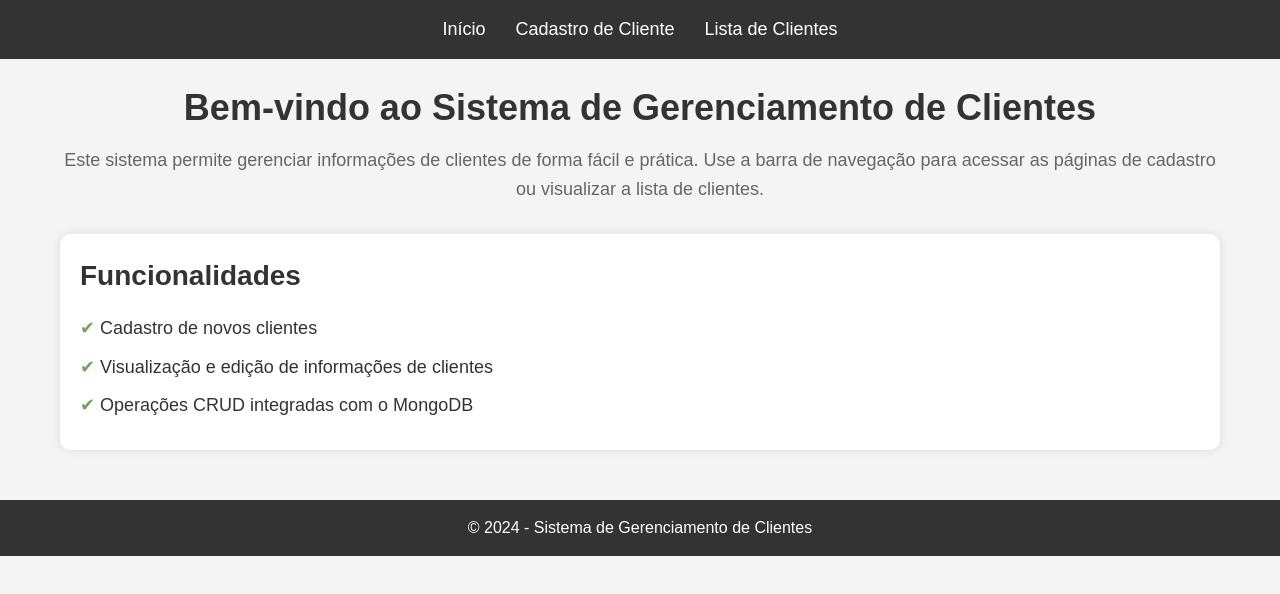
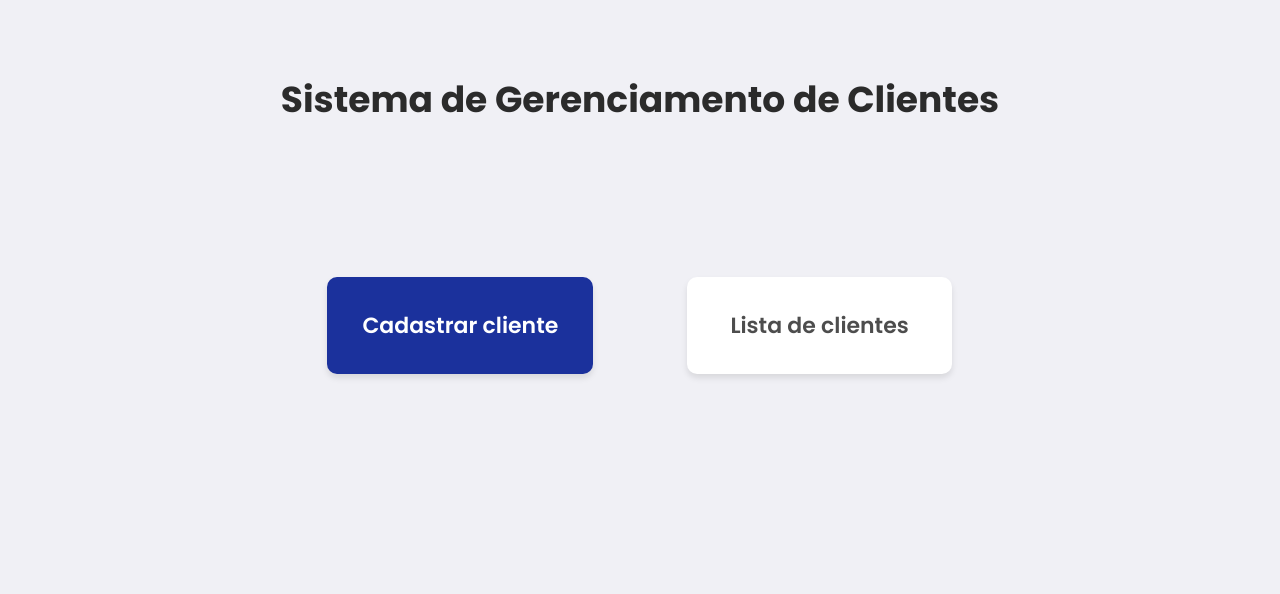
Before and after one commit to marcella2808/exemplo-api, a plain HTML site: page frontend/public/html/index.html in a window 1280 px wide. Drawn offline with Linux system fonts and the light colour scheme.

Commit message:
aprimorando o frontend

```diff
--- a/frontend/public/css/clientes/cadastro-cliente.css
+++ b/frontend/public/css/clientes/cadastro-cliente.css
@@ -1,16 +1,23 @@
+@import url("../default.css");
 * {
     box-sizing: border-box;
 }
 
 body {
     font-family: Arial, sans-serif;
-    background-color: #f4f4f4;
+    background-color: #fff;
     margin: 0;
     padding: 20px;
 }
 
-  h2 {
+h1 {
+    margin: 1rem 0;
     text-align: center;
+    color: #333;
+}
+
+h3 {
+    margin: .75rem 0 .5rem;
     color: #333;
 }
 
@@ -18,44 +25,39 @@ body {
     background-color: #fff;
     max-width: 500px;
     margin: 0 auto;
-    padding: 20px;
-    border-radius: 8px;
-    box-shadow: 0 0 10px rgba(0, 0, 0, 0.1);
+    padding: 1rem;
 }
 
 label {
     display: block;
-    font-weight: bold;
+    font-weight: 600;
     margin-bottom: 5px;
     color: #333;
 }
 
-  input[type="text"], input[type="email"] {
+input {
     width: 100%;
-    padding: 8px;
+    padding: 6px;
     margin-bottom: 15px;
-    border: 1px solid #ccc;
-    border-radius: 4px;
+    border: none;
+    border-bottom: 1.5px solid #ccc;
+    background-color: #f3f3f3;
 }
 
 button {
     width: 100%;
     padding: 10px;
-    background-color: #28a745;
+    background-color: rgb(27 156 41);
     color: #fff;
     border: none;
     border-radius: 4px;
     font-size: 16px;
     cursor: pointer;
+    margin-top: 1rem;
 }
 
 button:hover {
-    background-color: #218838;
-  }
-
-  h3 {
-    margin-top: 20px;
-    color: #333;
+    background-color: rgb(22, 122, 33);
 }
 
 p#mensagem {
--- a/frontend/public/css/clientes/editar-cliente.css
+++ b/frontend/public/css/clientes/editar-cliente.css
@@ -1,54 +1,61 @@
+@import url('../default.css');
 * {
     box-sizing: border-box;
 }
 
 body {
     font-family: Arial, sans-serif;
-    background-color: #f4f4f4;
+    background-color: #fff;
     margin: 0;
     padding: 20px;
 }
 
-h2 {
+h1 {
+    margin: 1rem 0;
+    text-align: center;
     color: #333;
-    text-align: center;
+}
+
+h3 {
+    margin: .75rem 0 .5rem;
+    color: #333;
 }
 
 form {
-    background: #fff;
-    padding: 20px;
-    border-radius: 8px;
-    box-shadow: 0 0 10px rgba(0, 0, 0, 0.1);
+    background-color: #fff;
     max-width: 500px;
     margin: 0 auto;
+    padding: 1rem;
 }
 
 label {
     display: block;
-    margin: 10px 0 5px;
-    font-weight: bold;
+    font-weight: 600;
+    margin-bottom: 5px;
+    color: #333;
 }
 
-input[type="text"],
-input[type="email"] {
+input {
     width: 100%;
-    padding: 10px;
-    border: 1px solid #ccc;
-    border-radius: 4px;
+    padding: 6px;
     margin-bottom: 15px;
+    border: none;
+    border-bottom: 1.5px solid #ccc;
+    background-color: #f3f3f3;
 }
 
 button {
     width: 100%;
     padding: 10px;
-    background-color: #28a745;
-    color: white;
+    background-color: rgb(27 156 41);
+    color: #fff;
     border: none;
     border-radius: 4px;
+    font-size: 16px;
     cursor: pointer;
-    font-size: 16px;
+    margin-top: 1rem;
 }
 
 button:hover {
-    background-color: #218838;
+    background-color: rgb(22, 122, 33);
 }
--- a/frontend/public/css/clientes/lista-clientes.css
+++ b/frontend/public/css/clientes/lista-clientes.css
@@ -1,3 +1,4 @@
+@import url('../default.css');
 * {
     box-sizing: border-box;
 }
@@ -10,6 +11,7 @@ body {
 }
 
 h1 {
+    margin: 1rem 0;
     text-align: center;
     color: #333;
 }
@@ -27,7 +29,8 @@ th, td {
 }
 
 th {
-    background-color: #000;
+    text-align: center;
+    background-color: #1b319c;
     color: white;
 }
 
@@ -40,11 +43,11 @@ td {
 }
 
 table, th, td {
-    border: 1px solid #ccc;
+    border: 1px solid #333;
 }
 
 .editar-btn {
-    background-color: rgb(32 132 32);
+    background-color: rgb(27 156 41);
     color: white;
     border: none;
     padding: 5px 10px;
@@ -59,11 +62,11 @@ table, th, td {
 }
 
 .editar-btn:hover {
-    background-color: #45a049;
+    background-color: rgb(22, 122, 33);
 }
 
 .deletar-btn {
-    background-color: #dc3545; /* Vermelho */
+    background-color: #be1f1f;
     color: white;
     border: none;
     padding: 5px 10px;
@@ -78,5 +81,5 @@ table, th, td {
 }
 
 .deletar-btn:hover {
-    background-color: #c82333; /* Vermelho mais escuro */
+    background-color: #9b1919;
 }
--- /dev/null
+++ b/frontend/public/css/default.css
@@ -0,0 +1,11 @@
+@import url('https://fonts.googleapis.com/css2?family=Poppins:ital,wght@0,100;0,200;0,300;0,400;0,500;0,600;0,700;0,800;0,900;1,100;1,200;1,300;1,400;1,500;1,600;1,700;1,800;1,900&display=swap');
+* {
+    margin: 0;
+    padding: 0;
+    box-sizing: border-box;
+    font-family: 'Poppins', sans-serif;
+}
+
+input:focus {
+    outline: none;
+}
--- a/frontend/public/css/index.css
+++ b/frontend/public/css/index.css
@@ -1,107 +1,62 @@
-* {
-    margin: 0;
-    padding: 0;
-    box-sizing: border-box;
+@import url(../css/default.css);
+body {
+    background-color: #f0f0f5;
+    color: #444;
+    height: 100vh;
+    display: flex;
+    flex-direction: column;
 }
 
-body {
-    font-family: Arial, sans-serif;
-    height: 100vh;
-    line-height: 1.6;
-    background-color: #f4f4f4;
-    color: #333;
-}
-
-header {
-    background-color: #333;
-    padding: 15px 0;
-}
-
-header nav ul {
-    list-style: none;
+.container {
     display: flex;
-    justify-content: center;
-}
-
-header nav ul li {
-    margin: 0 15px;
-}
-
-header nav ul li a {
-    color: white;
-    text-decoration: none;
-    font-size: 18px;
-    transition: color 0.3s ease;
-}
-
-header nav ul li a:hover {
-    color: #f4f4f4;
-    text-decoration: underline;
+    flex-direction: column;
+    flex-grow: 1;
 }
 
 main {
-    padding: 20px;
-    max-width: 1200px;
+    flex-grow: 1;
+    padding: 40px;
     margin: 0 auto;
 }
 
-.intro {
+main h1 {
+    margin-top: 2rem;
     text-align: center;
-    margin-bottom: 30px;
+    font-size: 36px;
+    color: #2b2b2b;
 }
 
-.intro h1 {
-    font-size: 36px;
-    margin-bottom: 10px;
-    color: #333;
+main > div {
+    display: flex;
+    height: 55%;
+    justify-content: space-around;
+    align-items: center;
 }
 
-.intro p {
-    font-size: 18px;
-    color: #666;
+button {
+    width: 37%;
+    font-weight: 600;
+    font-size: 22px;
+    border: none;
+    padding: 2rem;
+    cursor: pointer;
+    transition: .5s;
 }
 
-.features {
-    background-color: white;
-    padding: 20px;
-    border-radius: 10px;
-    box-shadow: 0 0 10px rgba(0, 0, 0, 0.1);
+button:hover{
+    scale: 1.2;
 }
 
-.features h2 {
-    font-size: 28px;
-    margin-bottom: 15px;
-    color: #333;
+.cadastro-btn {
+    background-color: #1b319c;
+    color: #fff;
+    border-radius: 10px;
+    box-shadow: 0 4px 6px rgba(0, 0, 0, 0.1);
 }
 
-.features ul {
-    list-style: none;
-    padding-left: 0;
+.lista-btn {
+    background-color: #fff;
+    color: rgb(77, 77, 77);
+    border-radius: 10px;
+    box-shadow: 0 4px 6px rgba(0, 0, 0, 0.1);
 }
-
-.features ul li {
-    font-size: 18px;
-    margin-bottom: 10px;
-    padding-left: 20px;
-    position: relative;
-}
-
-.features ul li:before {
-    content: "✔";
-    color: #6DA55F;
-    position: absolute;
-    left: 0;
-    top: 0;
-}
-
-footer {
-    text-align: center;
-    background-color: #333;
-    color: white;
-    padding: 15px 0;
-    margin-top: 30px;
-}
-
-footer p {
-    font-size: 16px;
-}
--- a/frontend/public/html/index.html
+++ b/frontend/public/html/index.html
@@ -7,34 +7,19 @@
     <link rel="stylesheet" href="../css/index.css">
 </head>
 <body>
-    <header>
-        <nav>
-            <ul>
-                <li><a href="index.html">Início</a></li>
-                <li><a href="http://localhost:3000/clientes/cadastro">Cadastro de Cliente</a></li>
-                <li><a href="http://localhost:3000/clientes/lista">Lista de Clientes</a></li>
-            </ul>
-        </nav>
-    </header>
-
-    <main>
-        <section class="intro">
-            <h1>Bem-vindo ao Sistema de Gerenciamento de Clientes</h1>
-            <p>Este sistema permite gerenciar informações de clientes de forma fácil e prática. Use a barra de navegação para acessar as páginas de cadastro ou visualizar a lista de clientes.</p>
-        </section>
-
-        <section class="features">
-            <h2>Funcionalidades</h2>
-            <ul>
-                <li>Cadastro de novos clientes</li>
-                <li>Visualização e edição de informações de clientes</li>
-                <li>Operações CRUD integradas com o MongoDB</li>
-            </ul>
-        </section>
-    </main>
-
-    <footer>
-        <p>&copy; 2024 - Sistema de Gerenciamento de Clientes</p>
-    </footer>
+    <div class="container">
+        <main>
+            <h1>Sistema de Gerenciamento de Clientes</h1>
+            <div>
+                <button class="cadastro-btn" id="cadastroBtn">
+                    Cadastrar cliente
+                </button>
+                <button class="lista-btn" id="listaBtn">
+                    Lista de clientes
+                </button>
+            </div>
+        </main>
+        <script src="../js/index.js"></script>
+    </div>
 </body>
 </html>
--- a/frontend/public/js/index.js
+++ b/frontend/public/js/index.js
@@ -0,0 +1,7 @@
+document.getElementById('cadastroBtn').onclick = () => {
+    window.location.href = 'http://localhost:3000/clientes/cadastro';
+};
+
+document.getElementById('listaBtn').onclick = () => {
+    window.location.href = 'http://localhost:3000/clientes/lista';
+};
```
Also changed, not shown: frontend/public/html/clientes/cadastro-cliente.html (+11 -11 lines), frontend/public/html/clientes/editar-cliente.html (+11 -12 lines), frontend/public/html/clientes/lista-clientes.html (+0 -1 lines), 1 other file. Lines whose indentation alone changed are shown as unchanged.
